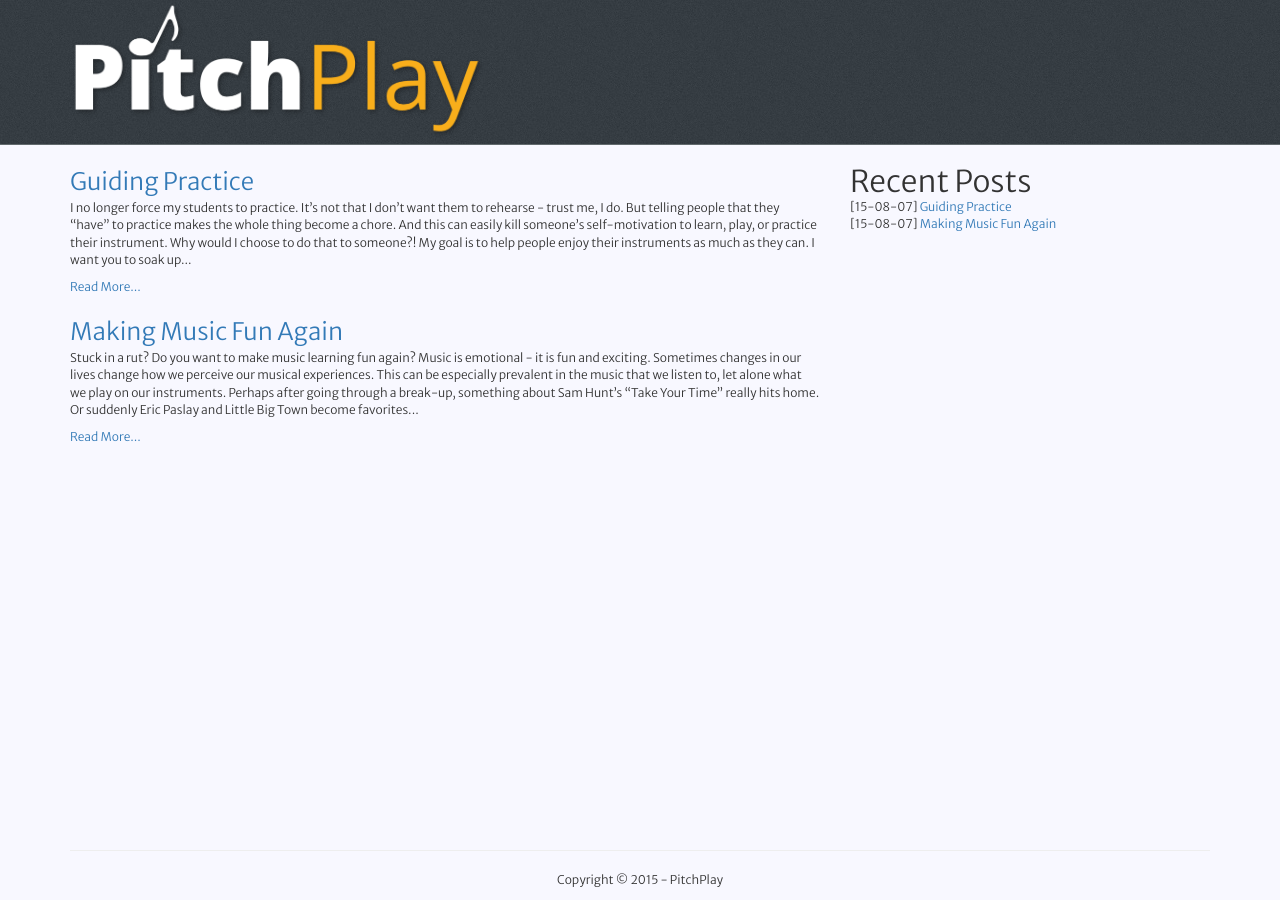
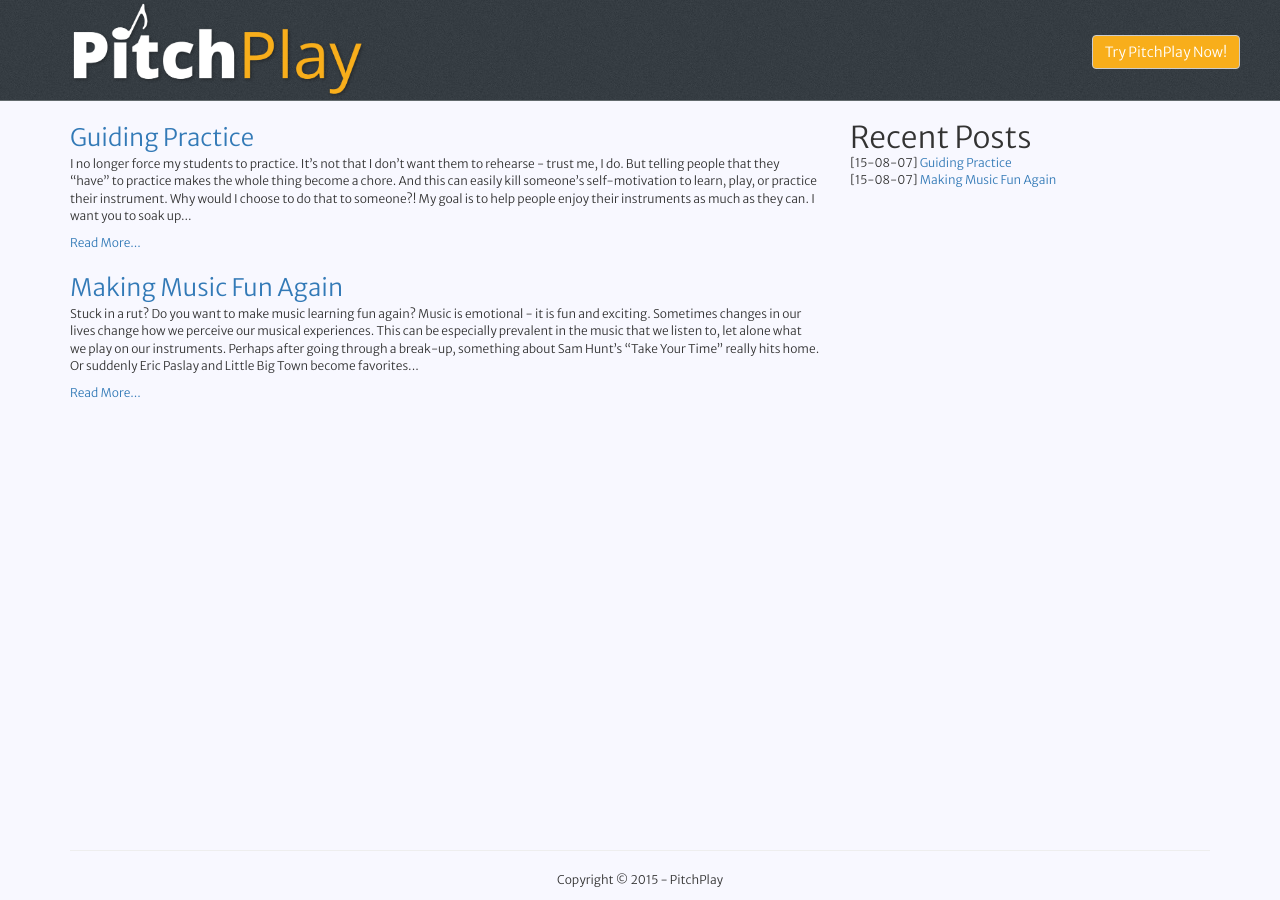
Before and after one commit to pitchplay/blog-content, a Jekyll site: the page built from index.html, in a window 1280 px wide. Built offline with Jekyll 4.4.1, drawn with Linux system fonts in a browser that asks for light colours; nearby versions of some CDN libraries; Markdown is read by kramdown in place of the engine named in the settings; the list of posts is cut into pages by our own code.

Commit message:
Add PitchPlay link button in header nav

```diff
--- a/_includes/header.html
+++ b/_includes/header.html
@@ -1,5 +1,6 @@
   <header>
     <nav class="container">
       <a href="http://blog.pitchplay.io"><img src="/assets/img/pp-logo.png" alt="PitchPlay logo" class="header-img img-responsive"></a>
+      <a class="btn btn-default btn-nav" href="https://pitchplay.io?utm_source=ppblog">Try PitchPlay Now!</a>
     </nav>
   </header>
--- a/assets/css/style.css
+++ b/assets/css/style.css
@@ -17,8 +17,9 @@ header {
   border-bottom: 1px solid #626A6D;
 }
   .header-img {
-    height: 140px;
+    height: 100px;
     width:auto;
+    display:inline-block;
   }
 
 footer {
@@ -29,7 +30,7 @@ footer {
 }
 
 nav {
-  height: 144px;
+  height: 100px;
 }
 
 ul {
@@ -48,3 +49,12 @@ ul li {
 .post-body h1 {
   margin-bottom: 20px;
 }
+
+.btn-nav {
+  display:inline;
+  background-color:#F8AE1B;
+  color:#FFF;
+  position:fixed;
+  right:40px;
+  top:35px;
+}
```
